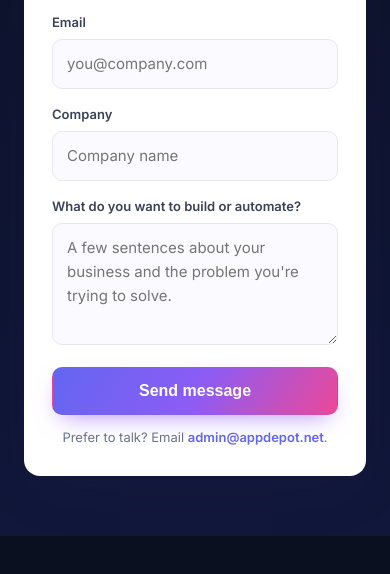
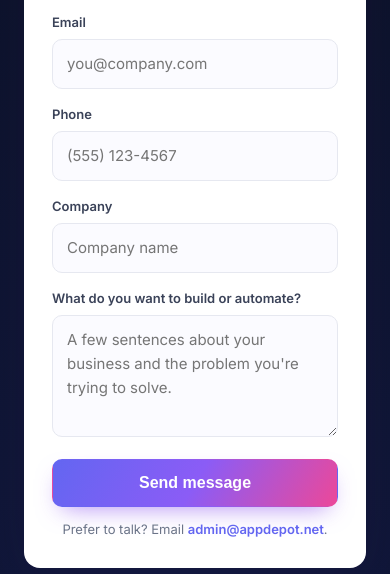
Before and after one commit to marklopez1-cyber/appdepot-website, a website: page index.html in a window 390 px wide. Shown: the part 10199-10773 px from the top of the page. Drawn offline with Linux system fonts and the light colour scheme.

Commit message:
Add phone field to contact form

```diff
--- a/index.html
+++ b/index.html
@@ -343,6 +343,10 @@
         <input type="email" id="email" name="email" required placeholder="you@company.com" />
       </div>
       <div class="field">
+        <label for="phone">Phone</label>
+        <input type="tel" id="phone" name="phone" placeholder="(555) 123-4567" />
+      </div>
+      <div class="field">
         <label for="company">Company</label>
         <input type="text" id="company" name="company" placeholder="Company name" />
       </div>
```
